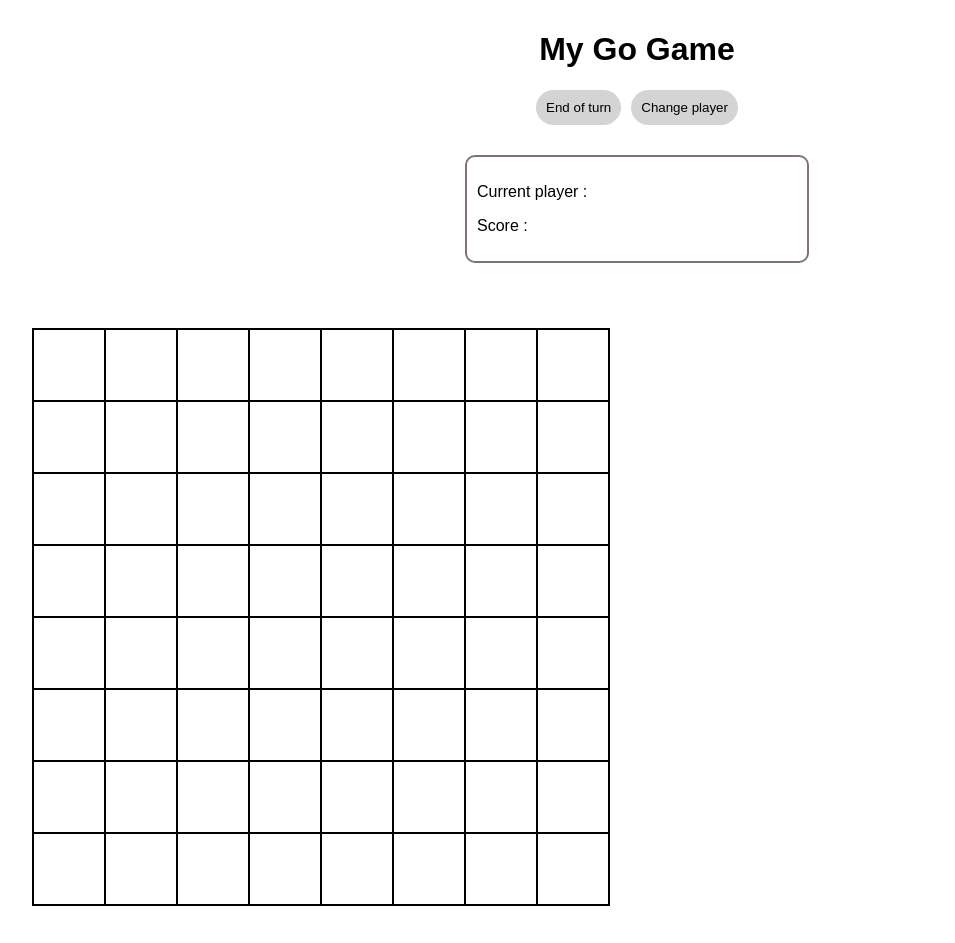
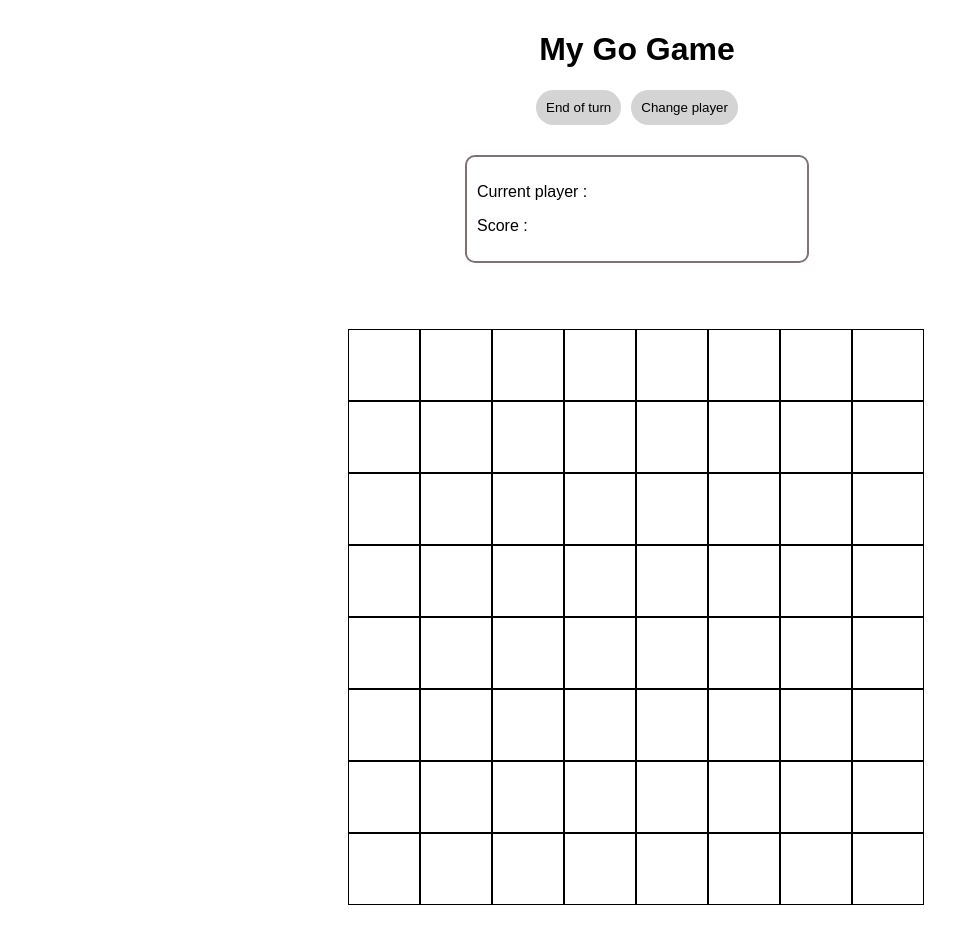
Before and after one commit to MarineG404/Go_angular_2025, an Angular app: page / in a window 1280 px wide. Shown: the whole page, without its empty margins (3-958 px from the left). Built offline with nearby package versions, Linux system fonts and the light colour scheme.

Commit message:
✨ Update game layout styles: enhance grid structure for game container and adjust cell positioning

```diff
--- a/src/app/app.css
+++ b/src/app/app.css
@@ -32,4 +32,19 @@
     padding: 10px;
     border-radius: 10px;
   }
+
+  /* grid superposition */
+  .game-container {
+    display: grid;
+    justify-content: center;
+
+    app-game-board,
+    app-cells {
+      grid-area: 1 / 1;
+    }
+
+    app-cells {
+      z-index: 1;
+    }
+  }
 }
--- a/src/app/components/cells/cells.css
+++ b/src/app/components/cells/cells.css
@@ -1,6 +1,5 @@
 .interactive-game-board {
   border: 1px solid transparent;
-  position: absolute;
 
   .row {
     display: flex;
--- a/src/app/components/game-board/game-board.css
+++ b/src/app/components/game-board/game-board.css
@@ -1,10 +1,8 @@
 .game-board {
-  border: 1px solid #000000;
-  position: absolute;
+  border: 1px solid transparent;
+
+  margin-top: 35px;
   margin-left: 35px;
-  margin-top: 35px;
-
-  flex : 1;
 
   .row {
     display: flex;
```
